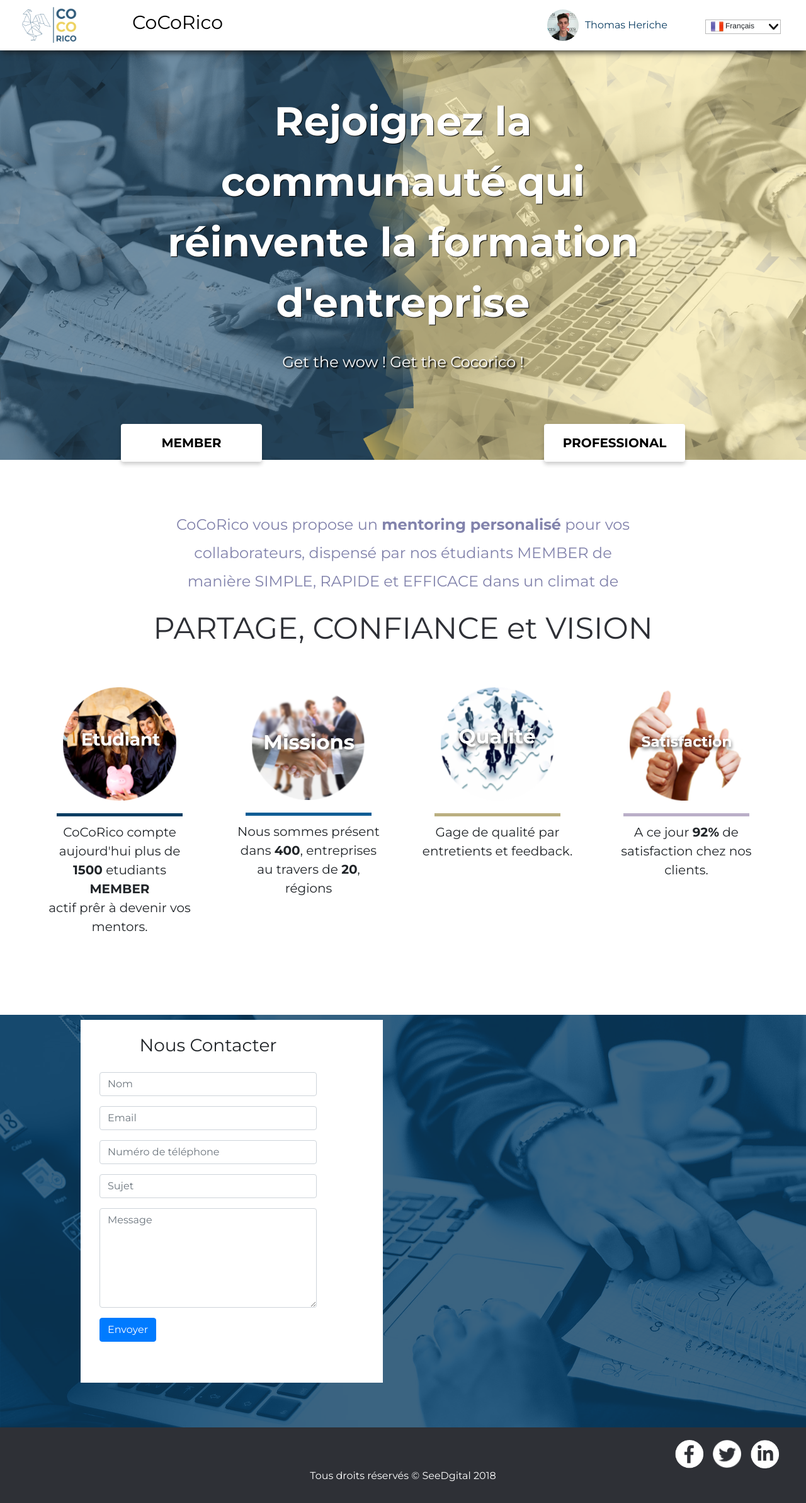
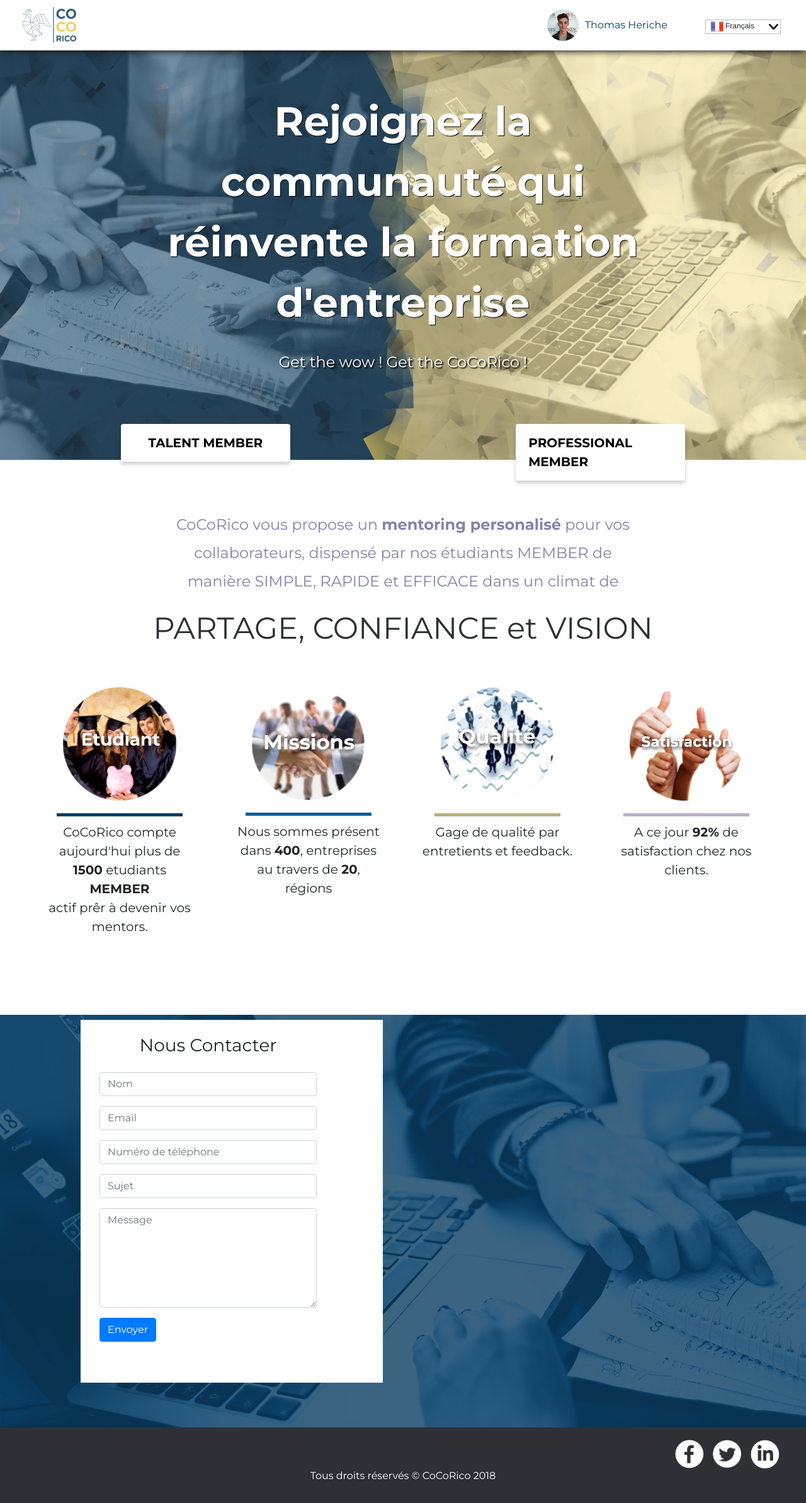
Before and after one commit to Hell0ow/startup-weekend-groupe-12, a PHP site: page / in a window 1280 px wide. Shown: the whole page at 63% size. Run offline with PHP 8.4, Linux system fonts and the light colour scheme.

Commit message:
Startup final

```diff
--- a/css/style.css
+++ b/css/style.css
@@ -105,7 +105,7 @@ header
 
 #header_buttons p
 {
-	width: 25%;
+	width: 30%;
 }
 
 #header_buttons p a
--- a/index.html
+++ b/index.html
@@ -14,8 +14,7 @@
 <body>
 	<div id="main-header">
 		<section id ="header-part-I">
-			<div id ="logo"></div>
-			<h2><a href = "index.html">CoCoRico</a></h2>
+			<a href = "index.html"><div id ="logo"></div></a>
 		</section>
 		<section id ="header-part-II">
 		</section>
@@ -41,14 +40,14 @@
 			</div>
 
 
-			<p id="header_under_title">Get the wow ! Get the Cocorico !</p>
+			<p id="header_under_title">Get the wow ! Get the CoCoRico !</p>
 
 			<div id="header_buttons">
 				<p>
-					<a href="">MEMBER</a>
+					<a href="">TALENT MEMBER</a>
 				</p>
 				<p>
-					<a href="">PROFESSIONAL</a>
+					<a href="">PROFESSIONAL MEMBER</a>
 				</p>
 			</div>
 		</div>
@@ -134,7 +133,12 @@
 
 	<footer id="footer_site">
 		<div id="footer_title">
-			<a id="IDdubouton">Cocorico</a>
+			<a id="IDdubouton">CoCoRico</a>
+
+
+
+
+
 		</div>
 
 		<div id="footer_logos">
@@ -143,7 +147,7 @@
 			<a href=""><img src="assets/img/linkedin.png"></a>
 		</div>
 
-		<p id="footer_droits_reserves">Tous droits réservés © SeeDgital 2018</p>
+		<p id="footer_droits_reserves">Tous droits réservés © CoCoRico 2018</p>
 
 
 
--- a/profil.html
+++ b/profil.html
@@ -12,8 +12,7 @@
 <body>
 	<div id="main-header">
 		<section id ="header-part-I">
-			<div id ="logo"></div>
-			<h2><a href = "index.html">CoCoRico</a></h2>
+			<a href = "index.html"><div id ="logo"></div></a>
 		</section>
 		<section id ="header-part-II">
 		</section>
```
